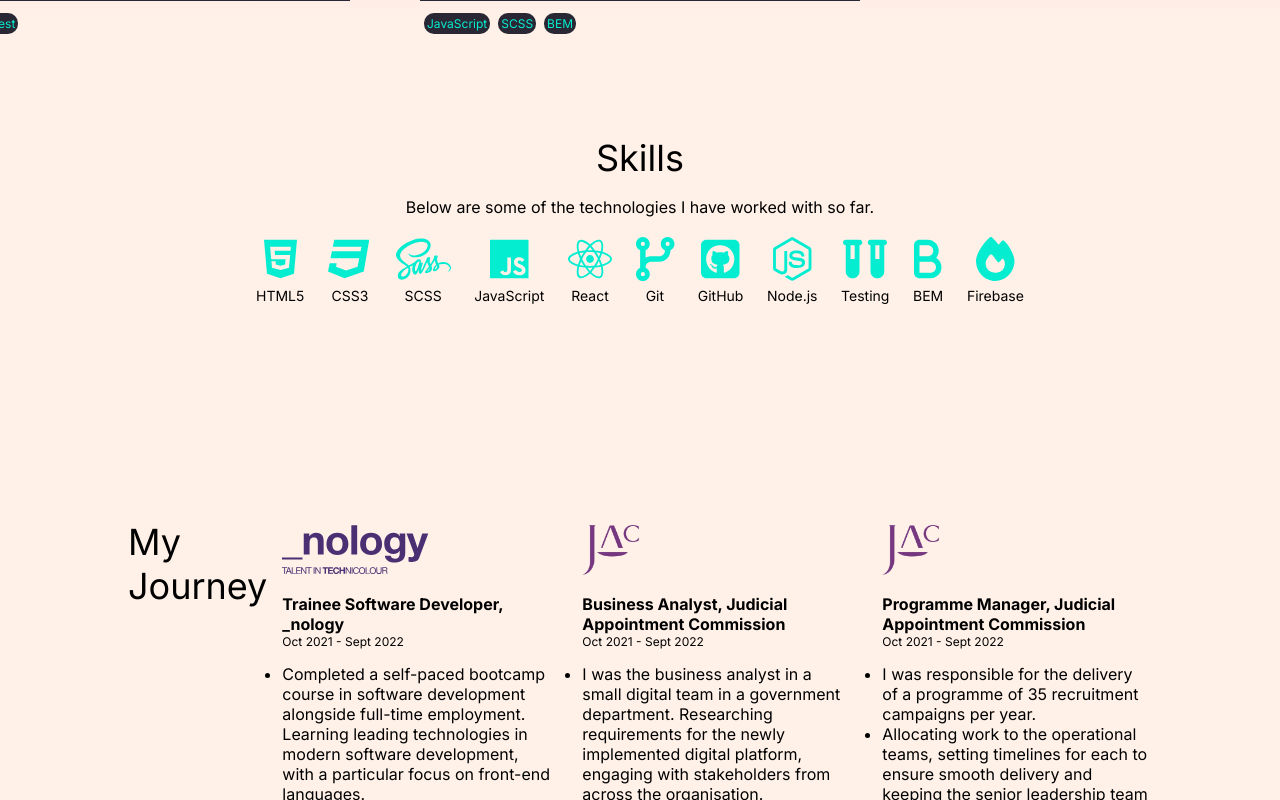
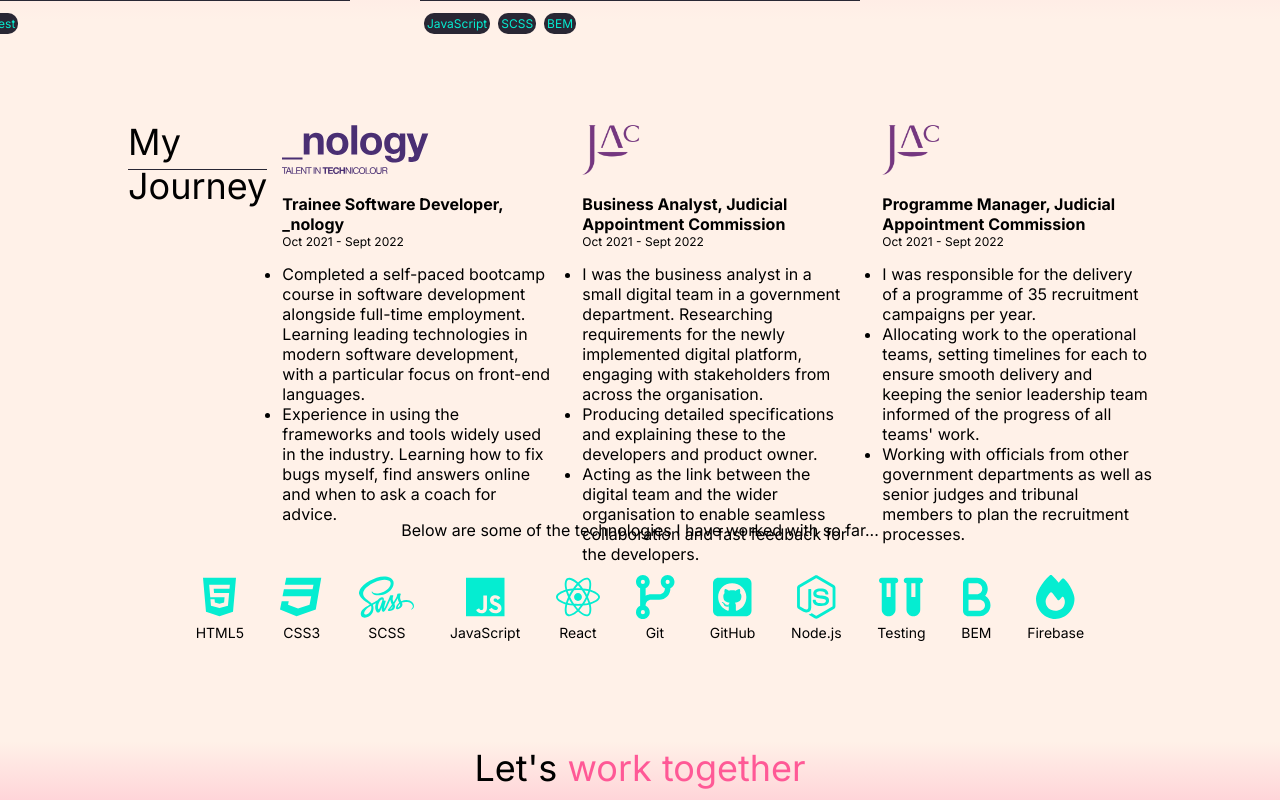
Before and after one commit to blaisebuckland/portfolio-v2, a React (Create React App) app: page / in a window 1280 px wide. Shown: the part 1580-2380 px from the top of the page. Built offline with nearby package versions, Linux system fonts and the light colour scheme.

Commit message:
Delete Skills component, move into About

```diff
--- a/src/App.jsx
+++ b/src/App.jsx
@@ -5,7 +5,6 @@ import HeroPage from './components/HeroPage';
 import NavBar from './components/NavBar';
 import Projects from './components/Projects';
 import SideNav from './components/SideNav';
-import Skills from './components/Skills';
 import Contact from './components/Contact';
 
 const App = () => {
@@ -15,7 +14,6 @@ const App = () => {
     <SideNav />
     <HeroPage />
     <Projects />
-    <Skills />
     <About />
     <Contact />
     </>
--- a/src/components/About/About.jsx
+++ b/src/components/About/About.jsx
@@ -1,6 +1,7 @@
 import React from 'react';
 import styles from './About.module.scss';
 
+import { skillsArr } from '../../data/skillsData';
 import nology from '../../assets/nology.svg'
 import jac from '../../assets/JAC.webp'
 
@@ -44,7 +45,12 @@ const About = () => {
           </div>
         </section>
     </section>
-
+    <div className={styles.skillsContainer}>
+        <p className={styles.skillsIntro}>Below are some of the technologies I have worked with so far...</p>
+        <ul className={styles.list}>
+          {skillsArr.map((skill) => <li key={skill.name} className={styles.listItem}> <span className={styles.skillsIcon}>{skill.icon}</span> {skill.name}</li> )}
+        </ul>
+      </div>
     </>
   )
 }
--- a/src/components/About/About.module.scss
+++ b/src/components/About/About.module.scss
@@ -6,9 +6,15 @@
     // align-items: center;
     height: 50vh;
     width: 80vw;
-    margin: 200px 10vw 100px 10vw;
+    margin: 100px 10vw 0 10vw;
 
     // margin: 0 160px 0 160px;
+}
+
+.aboutHeading{
+    // color: $color-secondary;
+    border-bottom: 1px solid $color-black;
+    height: 50px;
 }
 
 .experienceContainer {
@@ -35,3 +41,38 @@
     font-size: 12px;
     margin-bottom: 15px;
 }
+
+.skillsContainer {
+    display: flex;
+    flex-direction: column;
+    // text-align: center;
+    // justify-content: center;
+    align-items: center;
+}
+
+.skillsIntro {
+
+}
+
+.list {
+    display: flex;
+    justify-content: space-evenly;
+    width: 75%;
+    align-items: center;
+    list-style-type: none;
+    flex-wrap: wrap;
+    margin-top: 30px;
+}
+
+.listItem {
+    display: flex;
+    flex-direction: column;
+    justify-content: center;
+    align-items: center;
+    font-size: 14px;
+}
+
+.skillsIcon {
+    font-size: 44px;
+    color: $color-primary;
+}
--- a/src/components/Contact/Contact.module.scss
+++ b/src/components/Contact/Contact.module.scss
@@ -6,6 +6,7 @@
     justify-content: center;
     align-items: center;
     height: 40vh;
+    margin-top: 100px;
     background: rgb(255,241,232);
 background: linear-gradient(180deg, rgba(255,241,232,1) 0%, rgba(255,89,150,1) 100%);
 }
--- a/src/components/Skills/Skills.jsx
+++ /dev/null
@@ -1,21 +0,0 @@
-import React from 'react';
-import styles from './Skills.module.scss';
-
-import { skillsArr } from '../../data/skillsData';
-
-const Skills = () => {
-  return (
-    <>
-    <section className={styles.skillsContainer}>
-      <h2>Skills</h2>
-      <p>Below are some of the technologies I have worked with so far.</p>
-      <ul className={styles.list}>
-        {skillsArr.map((skill) => <li key={skill.name} className={styles.listItem}> <span className={styles.skillsIcon}>{skill.icon}</span> {skill.name}</li> )}
-      </ul>
-    </section>
-
-    </>
-  )
-}
-
-export default Skills;
--- a/src/components/Skills/Skills.module.scss
+++ /dev/null
@@ -1,30 +0,0 @@
-@import "../../variables.scss";
-
-.skillsContainer {
-    display: flex;
-    flex-direction: column;
-    align-items: center;
-    justify-content: space-evenly;
-    height: 25vh;
-    margin: 100px $margin-sides-desktop;
-}
-
-.list {
-    display: flex;
-    justify-content: space-between;
-    width: 60vw;
-    list-style-type: none;
-}
-
-.listItem {
-    display: flex;
-    flex-direction: column;
-    justify-content: center;
-    align-items: center;
-    font-size: 14px;
-}
-
-.skillsIcon {
-    font-size: 44px;
-    color: $color-primary;
-}
--- a/src/components/Skills/index.js
+++ /dev/null
@@ -1,3 +0,0 @@
-import Skills from "./Skills";
-
-export default Skills;
```
